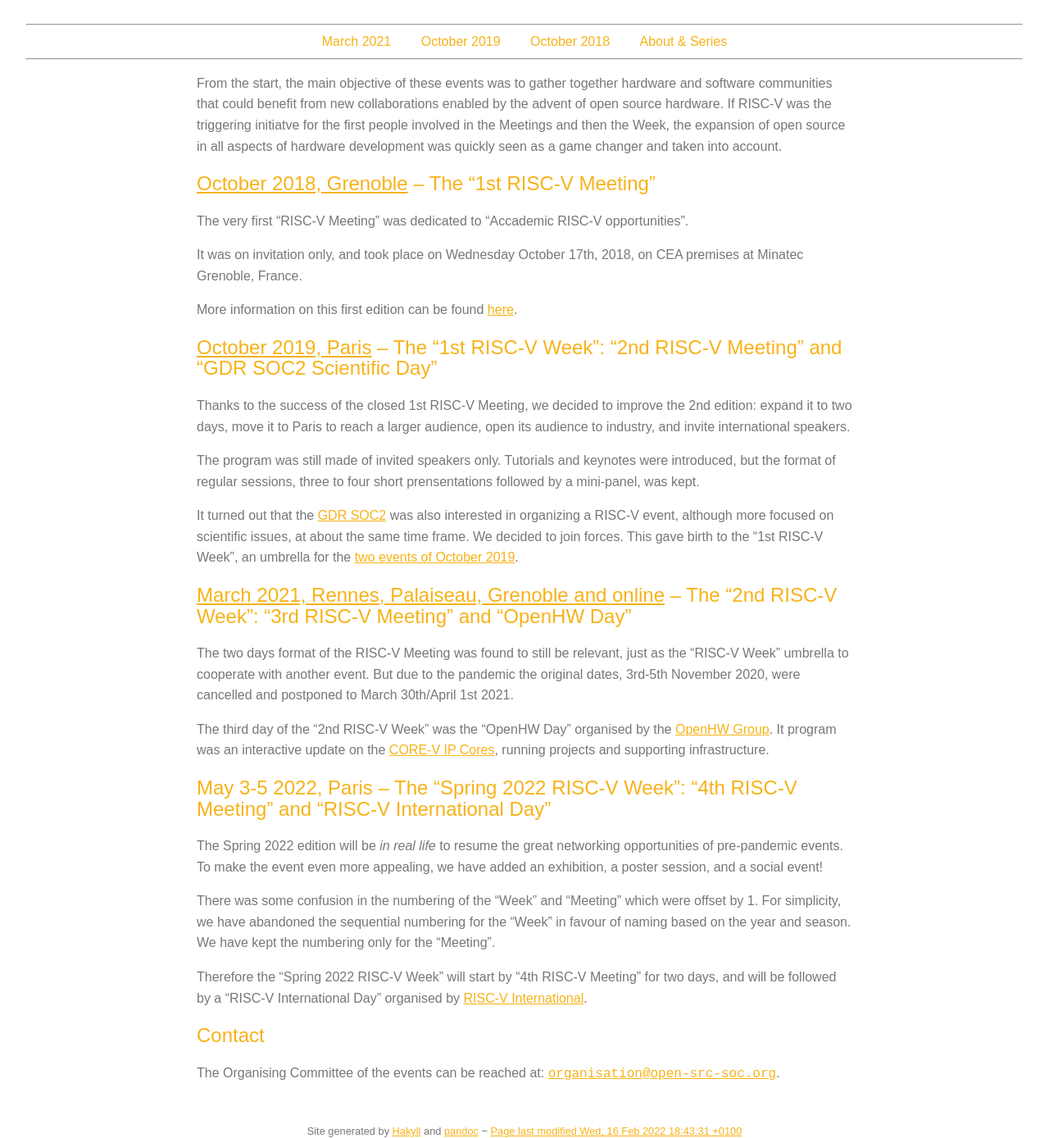
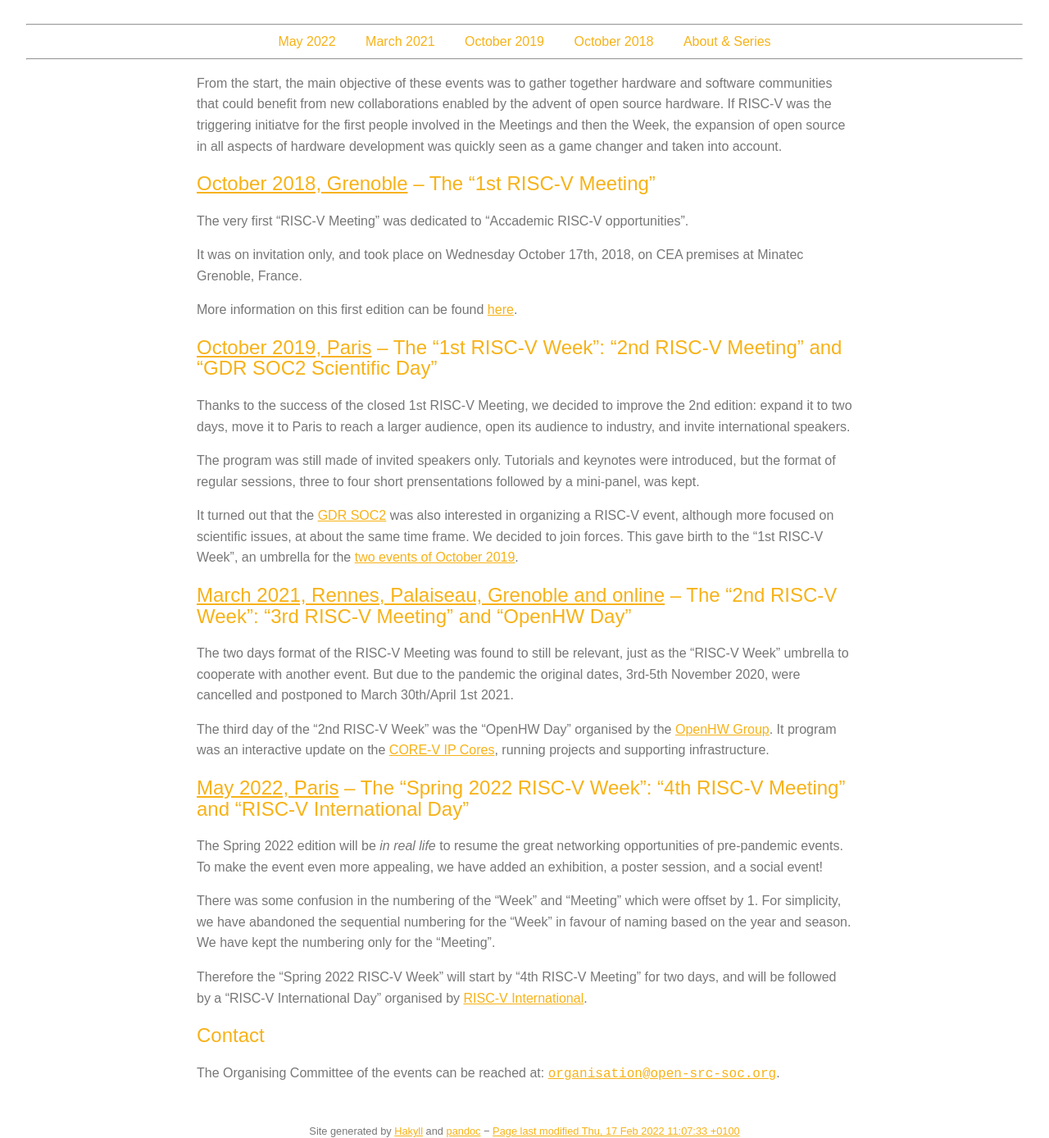
Before and after one commit to open-src-soc/open-src-soc.github.io, a plain HTML site: page about-series.html in a window 1280 px wide. Shown: the part 72-1460 px from the top of the page at 82% size. Drawn offline with nearby package versions, Linux system fonts and the light colour scheme.

Commit message:
Auto-commit: updated from source repo at 52019cf7.

```diff
--- a/about-series.html
+++ b/about-series.html
@@ -95,6 +95,9 @@
   <hr>
     <ul class="pure-menu-list">
       <li class="pure-menu-item">
+	<a href="./2022-05" class="pure-menu-link">May 2022</a>
+      </li>
+      <li class="pure-menu-item">
 	<a href="./2021-03" class="pure-menu-link">March 2021</a>
       </li>
       <li class="pure-menu-item">
@@ -124,7 +127,7 @@
 <h2><a href="https://open-src-soc.org/2021-03">March 2021, Rennes, Palaiseau, Grenoble and online</a> – The “2nd RISC-V Week”: “3rd RISC-V Meeting” and “OpenHW Day”</h2>
 <p>The two days format of the RISC-V Meeting was found to still be relevant, just as the “RISC-V Week” umbrella to cooperate with another event. But due to the pandemic the original dates, 3rd-5th November 2020, were cancelled and postponed to March 30th/April 1st 2021.</p>
 <p>The third day of the “2nd RISC-V Week” was the “OpenHW Day” organised by the <a href="https://www.openhwgroup.org">OpenHW Group</a>. It program was an interactive update on the <a href="https://www.openhwgroup.org/projects/">CORE-V IP Cores</a>, running projects and supporting infrastructure.</p>
-<h2>May 3-5 2022, Paris – The “Spring 2022 RISC-V Week”: “4th RISC-V Meeting” and “RISC-V International Day”</h2>
+<h2><a href="https://open-src-soc.org/2022-05">May 2022, Paris</a> – The “Spring 2022 RISC-V Week”: “4th RISC-V Meeting” and “RISC-V International Day”</h2>
 <p>The Spring 2022 edition will be <em>in real life</em> to resume the great networking opportunities of pre-pandemic events. To make the event even more appealing, we have added an exhibition, a poster session, and a social event!</p>
 <p>There was some confusion in the numbering of the “Week” and “Meeting” which were offset by 1. For simplicity, we have abandoned the sequential numbering for the “Week” in favour of naming based on the year and season. We have kept the numbering only for the “Meeting”.</p>
 <p>Therefore the “Spring 2022 RISC-V Week” will start by “4th RISC-V Meeting” for two days, and will be followed by a “RISC-V International Day” organised by <a href="https://riscv.org">RISC-V International</a>.</p>
@@ -138,7 +141,7 @@
         Site generated by <a href="http://jaspervdj.be/hakyll">Hakyll</a>
         and <a href="http://johnmacfarlane.net/pandoc">pandoc</a>
         −
-         <a href="https://github.com/open-src-soc/open-src-soc.github.io/commits/master">Page last modified Wed, 16 Feb 2022 18:43:31 +0100</a>
+         <a href="https://github.com/open-src-soc/open-src-soc.github.io/commits/master">Page last modified Thu, 17 Feb 2022 11:07:33 +0100</a>
     </div>
 </footer>
 
--- a/sitemap.xml
+++ b/sitemap.xml
@@ -3,7 +3,7 @@
 
     <url>
         <loc>http://open-src-soc.org/about-series.html</loc>
-        <lastmod>2022-02-16</lastmod>
+        <lastmod>2022-02-17</lastmod>
         <changefreq>weekly</changefreq>
         <priority>0.8</priority>
     </url>
```
